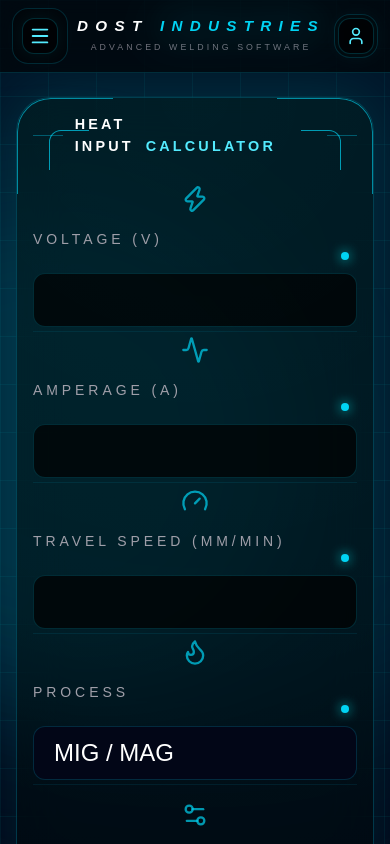
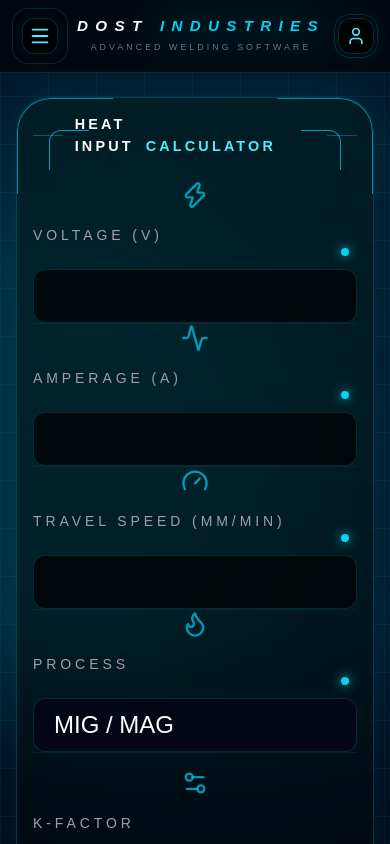
Before and after one commit to Dost-Industries/dost-industries-app, a Next.js app: page / in a window 390 px wide. Shown: the top 844 px of the page. Built offline with nearby package versions, Linux system fonts and the light colour scheme.

Commit message:
mobile spacing improvements

```diff
--- a/app/page.tsx
+++ b/app/page.tsx
@@ -191,7 +191,7 @@ export default function Home() {
 <div className="space-y-0">
 
 {/* VOLTAGE */}
-<div className="group grid grid-cols-1 md:grid-cols-[64px_1fr_180px] items-center border-b border-cyan-500/10 py-1 sm:py-2 relative gap-4 transition-all duration-300 hover:border-cyan-400/30">
+<div className="group grid grid-cols-1 md:grid-cols-[64px_1fr_180px] items-center border-b border-cyan-500/10 py-0 sm:py-2 relative gap-4 transition-all duration-300 hover:border-cyan-400/30">
 
   <div className="flex justify-center">
     <Zap
@@ -223,7 +223,7 @@ export default function Home() {
 </div>
 
 {/* AMPERAGE */}
-<div className="group grid grid-cols-1 md:grid-cols-[64px_1fr_180px] items-center border-b border-cyan-500/10 py-1 sm:py-2 relative gap-4 transition-all duration-300 hover:border-cyan-400/30">
+<div className="group grid grid-cols-1 md:grid-cols-[64px_1fr_180px] items-center border-b border-cyan-500/10 py-0 sm:py-2 relative gap-4 transition-all duration-300 hover:border-cyan-400/30">
 
   <div className="flex justify-center">
     <Activity
@@ -255,7 +255,7 @@ export default function Home() {
 </div>
 
 {/* SPEED */}
-<div className="group grid grid-cols-1 md:grid-cols-[64px_1fr_180px] items-center border-b border-cyan-500/10 py-1 sm:py-2 relative gap-4 transition-all duration-300 hover:border-cyan-400/30">
+<div className="group grid grid-cols-1 md:grid-cols-[64px_1fr_180px] items-center border-b border-cyan-500/10 py-0 sm:py-2 relative gap-4 transition-all duration-300 hover:border-cyan-400/30">
 
   <div className="flex justify-center">
     <Gauge
@@ -287,7 +287,7 @@ export default function Home() {
 </div>
 
 {/* PROCESS */}
-<div className="group grid grid-cols-1 md:grid-cols-[64px_1fr_180px] items-center border-b border-cyan-500/10 py-1 sm:py-2 relative gap-4 transition-all duration-300 hover:border-cyan-400/30">
+<div className="group grid grid-cols-1 md:grid-cols-[64px_1fr_180px] items-center border-b border-cyan-500/10 py-0 sm:py-2 relative gap-4 transition-all duration-300 hover:border-cyan-400/30">
 
   <div className="flex justify-center">
   <Flame
@@ -386,7 +386,7 @@ export default function Home() {
   <div className="absolute right-0 bottom-0 w-10 h-10 border-r border-b border-cyan-400/60 rounded-br-xl" />
 
 </div>
-<div className="h-10" />
+<div className="h-4" />
 
               {/* CALCULATE BUTTON */}
               <button
```
